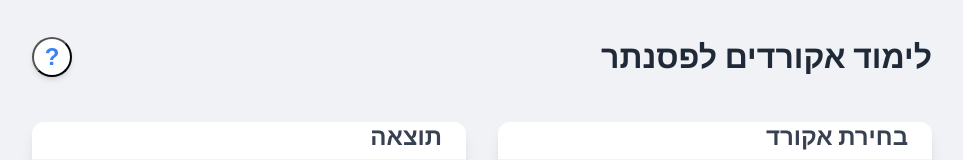
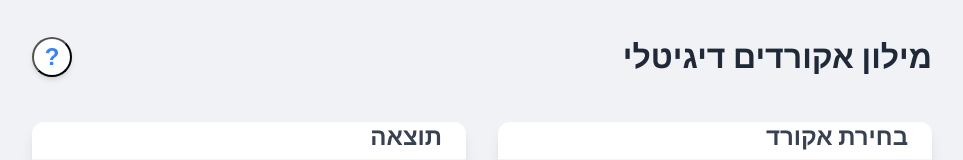
Before and after one commit to MOSHHHHHH/Chord-dictionary, a plain HTML site: page index.html in a window 1280 px wide. Shown: the top 160 px of the page, without its empty margins (158-1121 px from the left). Drawn offline with Linux system fonts and the light colour scheme.

Commit message:
Update index.html

```diff
--- a/index.html
+++ b/index.html
@@ -3,7 +3,7 @@
 <head>
     <meta http-equiv="Content-Type" content="text/html; charset=UTF-8">
     <meta name="viewport" content="width=device-width, initial-scale=1.0">
-    <title>לימוד אקורדים לפסנתר</title>
+    <title>מילון אקורדים דיגיטלי</title>
     <meta name="google-site-verification" content="8RDNgkyI2spVbAeHNSXP6lpThfS8Xb0E3z7HhBmc8fo" />
     <style>
         /* --- הגדרות כלליות ואיפוס --- */
@@ -366,7 +366,7 @@
     <div class="container">
         <!-- כותרת ראשית וכפתור עזרה -->
         <header>
-            <h1>לימוד אקורדים לפסנתר</h1>
+            <h1>מילון אקורדים דיגיטלי</h1>
             <button id="help-btn">?</button>
         </header>
 
```
